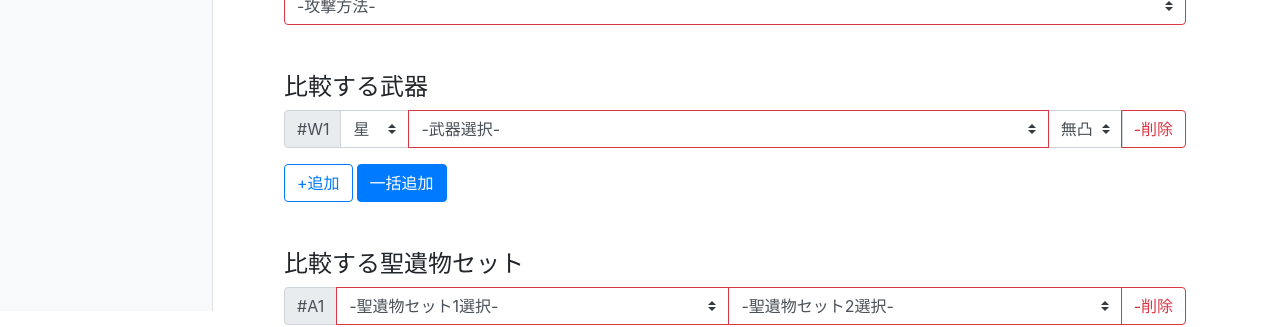
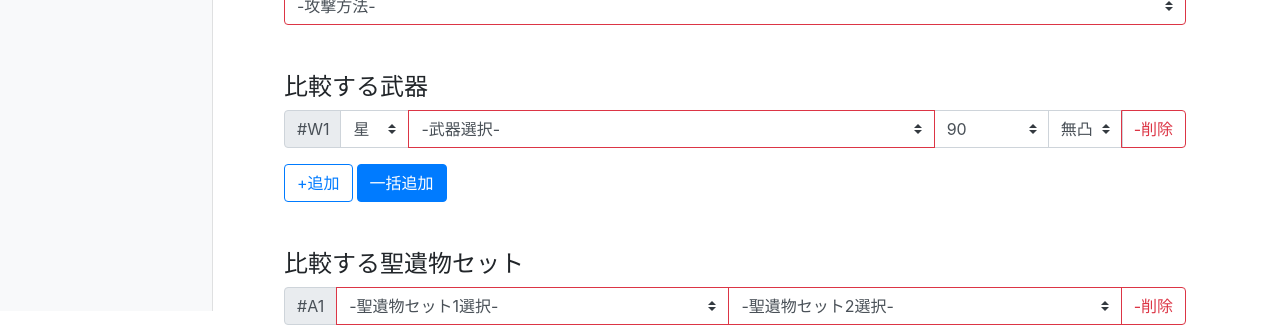
Before and after one commit to k3kaimu/genshinopt, a Jekyll site: the page built from index.html, in a window 1280 px wide. Shown: the part 589-916 px from the top of the page. Built offline with Jekyll 4.4.1, drawn with Linux system fonts in a browser that asks for light colours; nearby versions of some CDN libraries; the list of posts is cut into pages by our own code.

Commit message:
add weapon level UI

```diff
--- a/_includes/ui/level_options.html
+++ b/_includes/ui/level_options.html
@@ -1,5 +1,5 @@
-<option value="70">70（未突破）</option>
-<option value="70+">70（突破）</option>
+<option value="70">70/未突破</option>
+<option value="70+">70/突破</option>
 <option value="71">71</option>
 <option value="72">72</option>
 <option value="73">73</option>
@@ -9,8 +9,8 @@
 <option value="77">77</option>
 <option value="78">78</option>
 <option value="79">79</option>
-<option value="80">80（未突破）</option>
-<option value="80+">80（突破）</option>
+<option value="80">80/未突破</option>
+<option value="80+">80/突破</option>
 <option value="81">81</option>
 <option value="82">82</option>
 <option value="83">83</option>
--- a/_includes/ui/weapon_selector.html
+++ b/_includes/ui/weapon_selector.html
@@ -13,7 +13,7 @@
     class="input-group-prepend"
     {% endif %}
     >
-      <select class="custom-select" data-bind="value: rarity, visible: selected() == undefined">
+      <select class="custom-select" data-bind="value: rarity">
         <option selected value="ALL">星</option>
         <option value="5">星5</option>
         <option value="4">星4</option>
@@ -28,11 +28,17 @@
                       class="custom-select" aria-label="武器選択">
     </select>
 
+    <div class="input-group-prepend input-group-append d-none d-md-block">
+      <select class="custom-select" data-bind="value: viewModel().level">
+        {% include ui/level_options.html %}
+      </select>
+    </div>
+
     <div
     {% if include.isList %}
-    class="input-group-prepend input-group-append"
+    class="input-group-prepend input-group-append d-none d-md-block"
     {% else %}
-    class="input-group-append"
+    class="input-group-append d-none d-md-block"
     {% endif %}
     >
 
@@ -51,6 +57,27 @@
     </div>
     {% endif %}
 </div>
+<!-- 小さい画面用 -->
+<div class="row no-gutters d-md-none">
+  <div class="col">
+    <label>レベル</label>
+    <select class="custom-select rounded-left-only border-right-0" aria-label="凸数" data-bind="value: viewModel().level">
+      {% include ui/level_options.html %}
+    </select>
+  </div>
+  <div class="col">
+    <label>凸数</label>
+    <select class="custom-select rounded-right-only" aria-label="凸数" data-bind="value: viewModel().rank">
+      <option value="0">無凸</option>
+      <option value="1">1凸</option>
+      <option value="2">2凸</option>
+      <option value="3">3凸</option>
+      <option value="4">4凸</option>
+      <option value="5">5凸</option>
+      <option value="6">6凸</option>
+    </select>
+  </div>
+</div>
 <div class="row" data-bind="foreach: viewModel().viewHTMLList(`{{ include.target_from_root }}.viewModel`)">
   <div class="col-lg-6">
     <div data-bind="htmlWithBinding: $data"></div>
```
